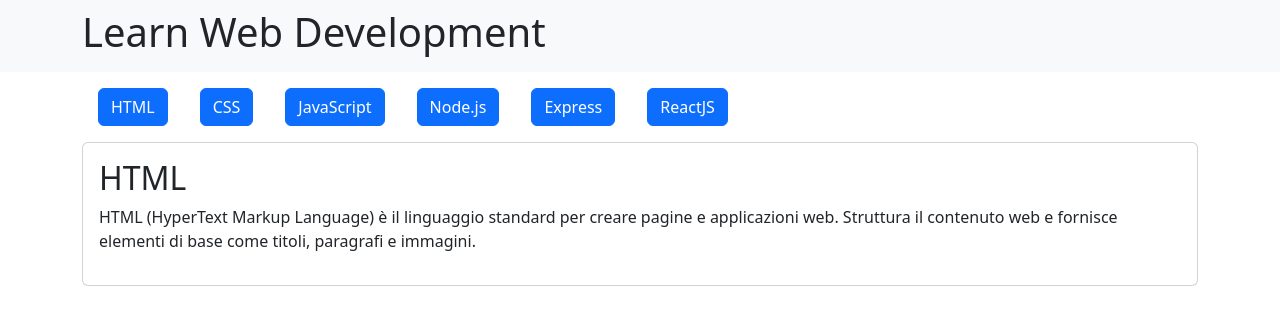
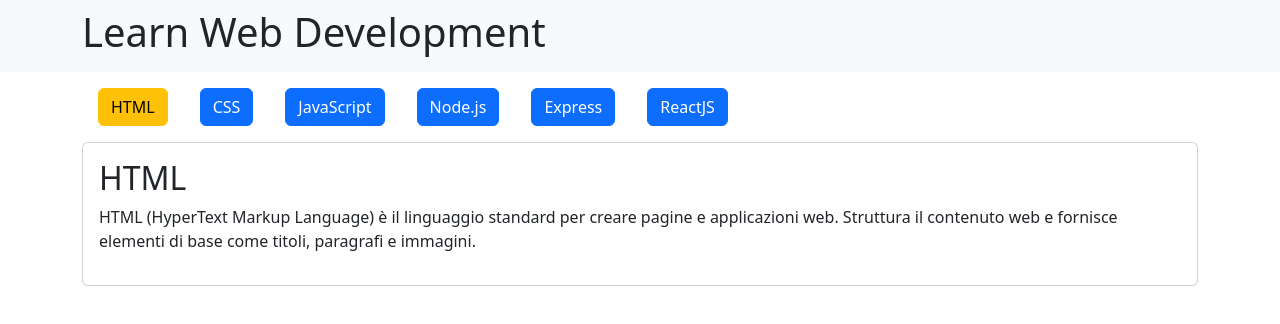
Before and after one commit to RobertoFloris/react-use-state, a React (Vite) app: page / in a window 1280 px wide. Shown: the top 324 px of the page. Built offline with nearby package versions, Linux system fonts and the light colour scheme.

Commit message:
[add] logic to change card

```diff
--- a/src/assets/Main.jsx
+++ b/src/assets/Main.jsx
@@ -12,7 +12,7 @@
       <div className="container">
 
         {languages.map(language => (
-          <button key={language.id} type="button" className="btn btn-primary m-3">{language.title}</button>
+          <button key={language.id} type="button" className={selectedId == language.id ? "btn btn-warning m-3" : "btn btn-primary m-3"} onClick={() => setSelectedId(language.id)} >{language.title}</button>
         ))}
 
         <div class="card">
```
